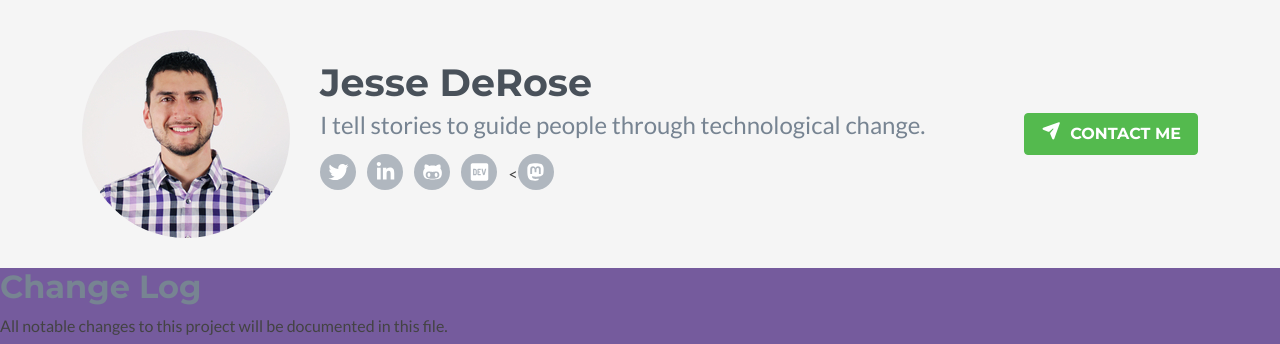
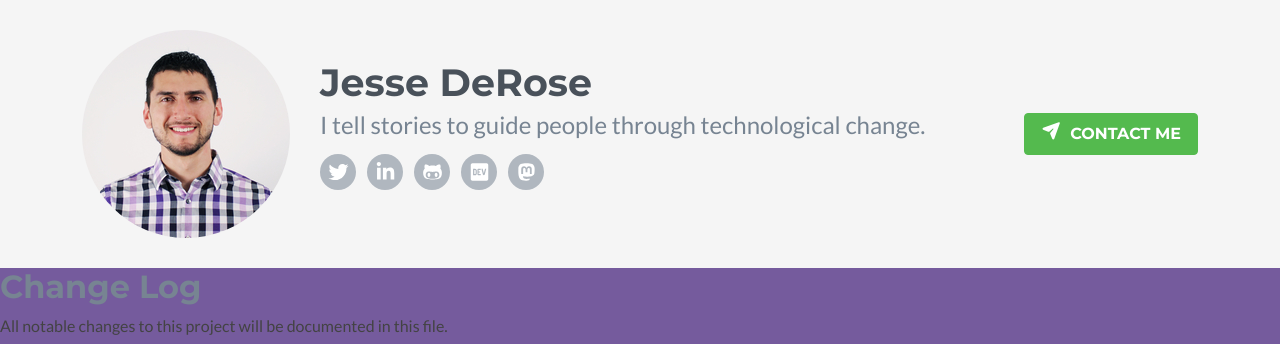
Before and after one commit to jcderose/jcderose.github.io, a Jekyll site: the page built from assets/plugins/vanilla-rss/CHANGELOG.md, in a window 1280 px wide. Shown: the top 344 px of the page. Built offline with Jekyll 4.4.1, drawn with Linux system fonts in a browser that asks for light colours; nearby versions of some CDN libraries; our own code applies the rules of GitHub Pages for plain Markdown files; library files that are not in the unit come from our copies; a style sheet for code colours, icons or effects is not loaded.

Commit message:
Remove spare character. Whoops.

```diff
--- a/_includes/header.html
+++ b/_includes/header.html
@@ -12,7 +12,7 @@
                     <li class="list-inline-item"><a href="https://www.linkedin.com/in/{{ site.linkedin_username }}"><i class="fab fa-linkedin-in"></i></a></li>
                     <li class="list-inline-item"><a href="https://github.com/{{ site.github_username }}"><i class="fab fa-github-alt"></i></a></li>
                     <li class="list-inline-item"><a href="https://dev.to/{{ site.devto_username }}"><i class="fab fa-dev"></i></a></li>
-                    <li class="list-inline-item"><<a href="https://{{ site.mastodon_server }}/@{{ site.mastodon_username }}"><i class="fa-brands fa-mastodon"></i></a></li>
+                    <li class="list-inline-item"><a href="https://{{ site.mastodon_server }}/@{{ site.mastodon_username }}"><i class="fa-brands fa-mastodon"></i></a></li>
                 </ul>
             </div><!--//profile-->
       </div><!--//col-->
```
